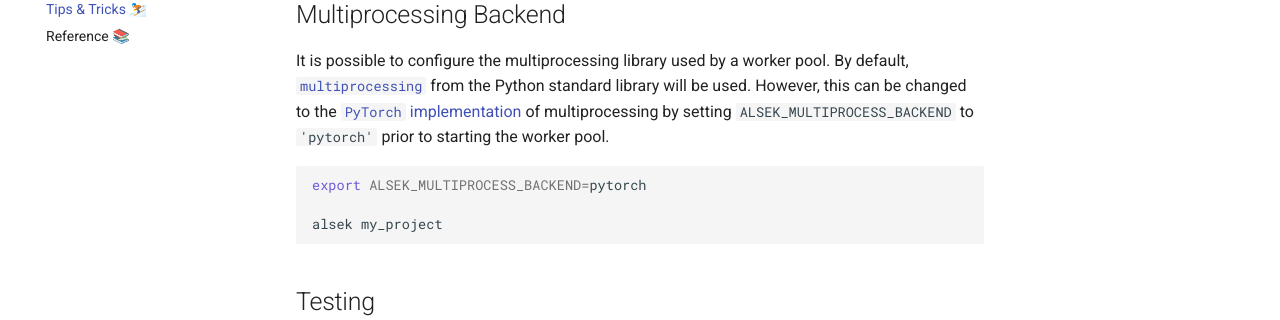
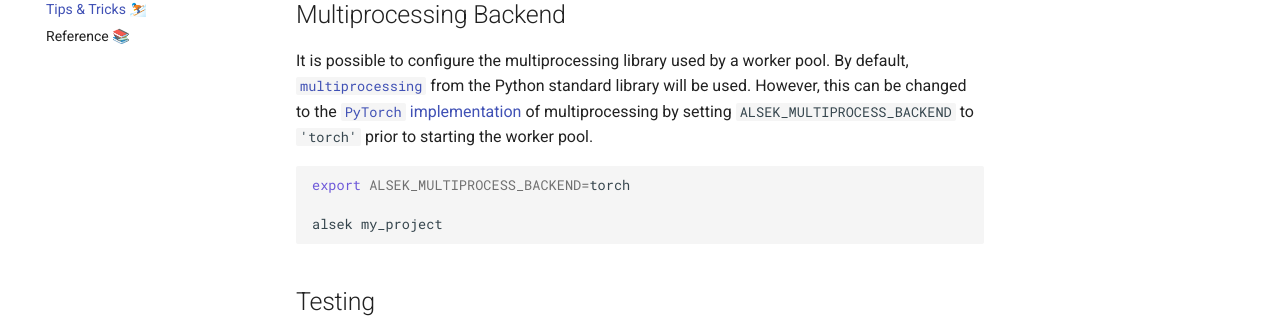
Before and after one commit to TariqAHassan/alsek, an MkDocs documentation site: the page built from docs/tips_and_tricks.md, in a window 1280 px wide and 1355 px high. Shown: the part 183-503 px from the top of the window. Built offline with MkDocs 1.6.1 and Material for MkDocs 9.7.7, drawn with Linux system fonts in a browser that asks for light colours; comment, search, counter and statistics services are not loaded.

Commit message:
Replace 'pytorch' with 'torch'

````diff
--- a/docs/tips_and_tricks.md
+++ b/docs/tips_and_tricks.md
@@ -6,10 +6,10 @@
 By default, [`multiprocessing`](https://docs.python.org/3/library/multiprocessing.html) from
 the Python standard library will be used. However, this can be changed to the [`PyTorch`](https://pytorch.org)
 [implementation](https://pytorch.org/docs/stable/multiprocessing.html) of multiprocessing
-by setting `ALSEK_MULTIPROCESS_BACKEND` to `'pytorch'` prior to starting the worker pool.
+by setting `ALSEK_MULTIPROCESS_BACKEND` to `'torch'` prior to starting the worker pool.
 
 ```shell
-export ALSEK_MULTIPROCESS_BACKEND=pytorch
+export ALSEK_MULTIPROCESS_BACKEND=torch
 
 alsek my_project
 ```
````
Also changed, not shown: 1 other file.
